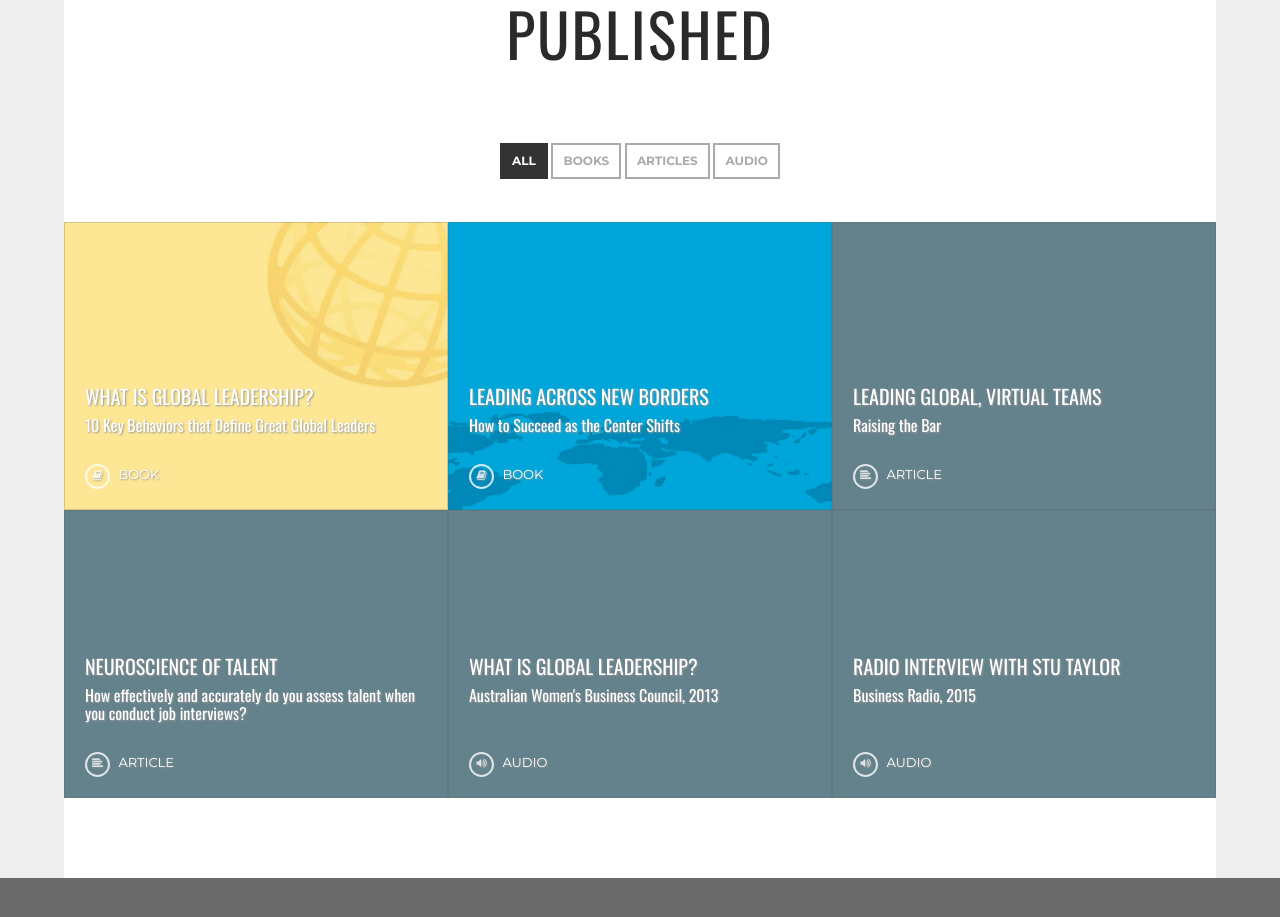
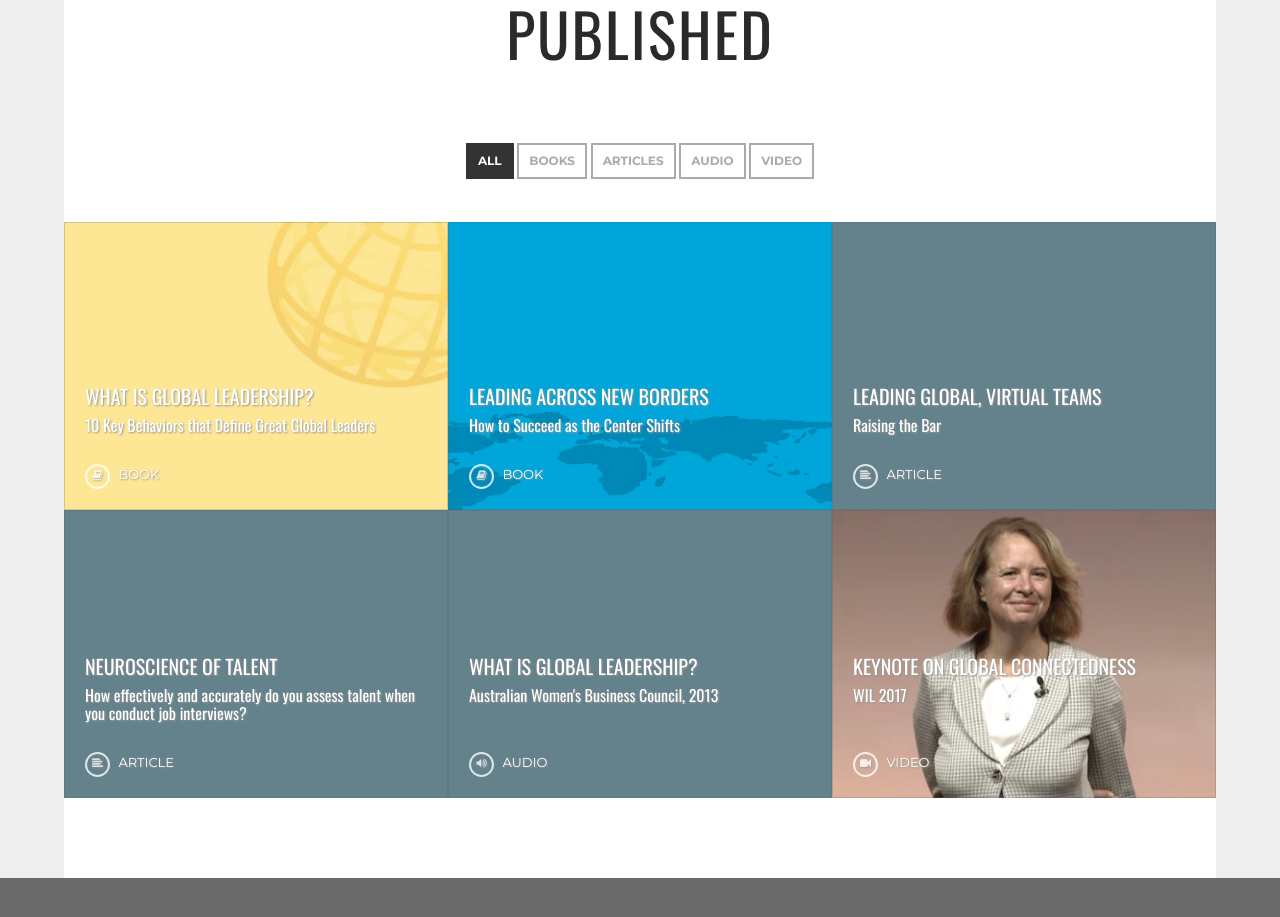
Before and after one commit to MosaicGlobalSolutions/mosaicglobalsolutions.github.io, a website: page index.html in a window 1280 px wide. Shown: the part 2650-3567 px from the top of the page. Drawn offline with nearby package versions, Linux system fonts and the light colour scheme; some packages are replaced by stand-ins of ours; a script that the page names is missing.

Commit message:
updates to add karen keynote video

```diff
--- a/index.html
+++ b/index.html
@@ -326,6 +326,9 @@
 				<li>
 					<a data-filter=".audio" href="#">Audio</a>
 				</li>
+				<li>
+					<a data-filter=".video" href="#">Video</a>
+				</li>
 			</ul>
 		</div>
 		<!--/container-->
@@ -444,11 +447,31 @@
 				</a>
 			</div> -->
 
+			<div class="col-md-4  col-sm-6 port-item video">
+				<a class="port-ajax" href="https://youtu.be/mrU-lWg1TM4" target="_new">
+					<div class="item-detail-container">
+						<div class="item-detail">
+							<h4>Keynote on Global Connectedness</h4>
+							<h5>WIL 2017
+								<br>&nbsp;</h5>
+							<p>
+								<i class="icon-detail fa fa-video-camera"></i>
+								Video
+							</p>
+						</div>
+					</div>
+					<div>
+						<img src="images/covers/karen_cvitkovich_keynote_will.jpg" alt="portfolio">
+					</div>
+				</a>
+				<!-- <audio id="stu-taylor-audio" class="audio-src" src="/documents/Stu_Seg 1_10.15.15.mp3"></audio> -->
+			</div>
+<!--
 			<div class="col-md-4  col-sm-6 port-item audio">
 				<a class="port-ajax" href="#" onclick="return togglePlayAudio('stu-taylor-audio')">
 					<div class="item-detail-container">
 						<div class="item-detail">
-							<h4>Radio Interview with Stu Taylor</h4>
+							<h4>Radio Interview with Stu Taylor!</h4>
 							<h5>Business Radio, 2015
 								<br>&nbsp;</h5>
 							<p>
@@ -462,7 +485,7 @@
 					</div>
 				</a>
 				<audio id="stu-taylor-audio" class="audio-src" src="/documents/Stu_Seg 1_10.15.15.mp3"></audio>
-			</div>
+			</div> -->
 
 
 		</div>
```
